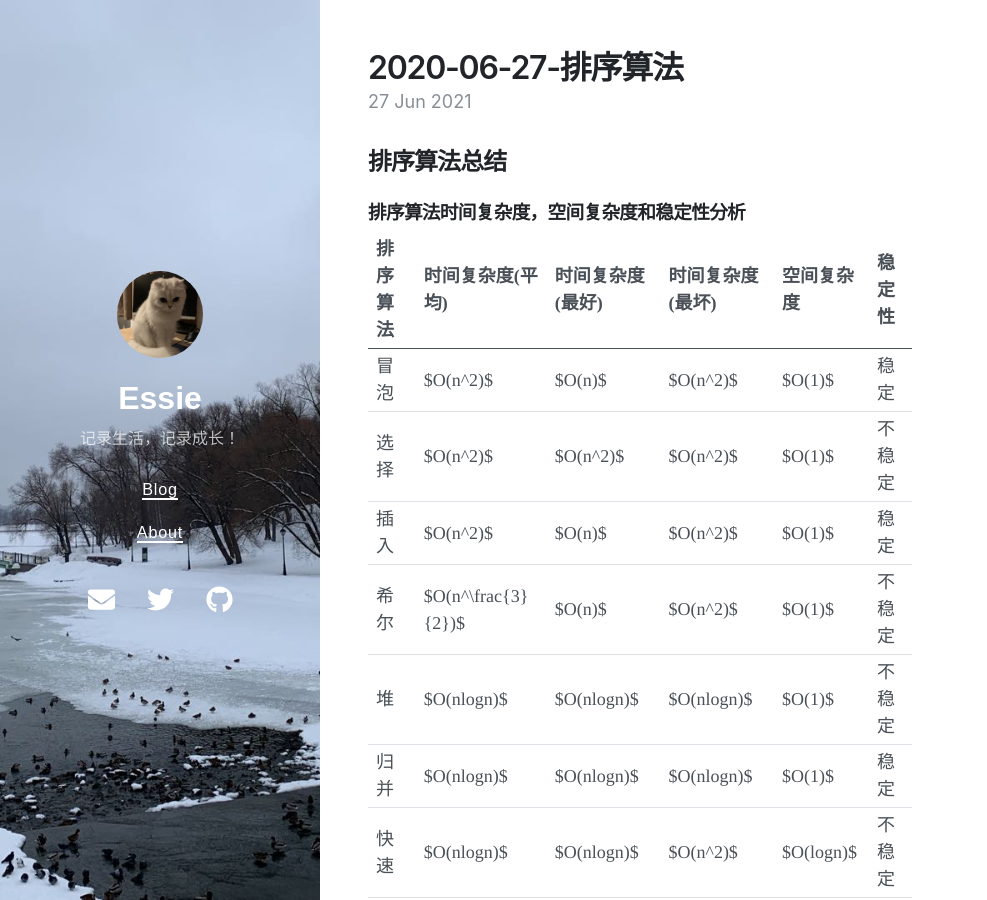
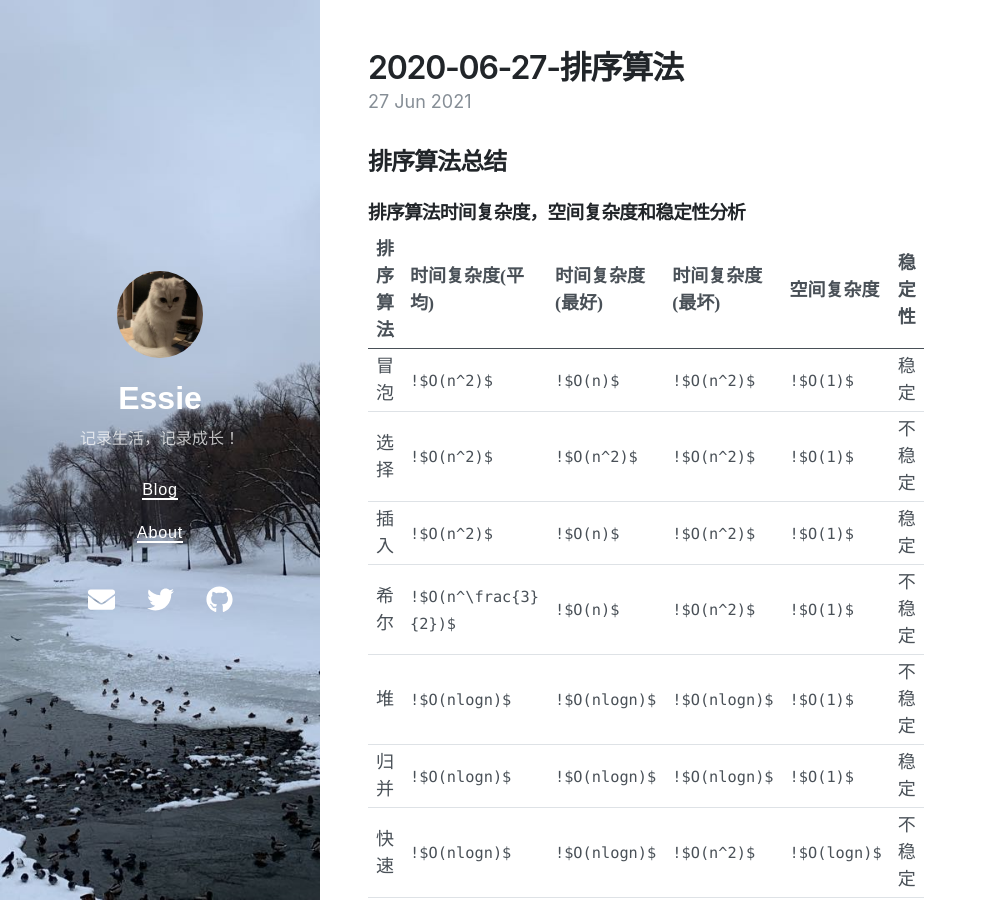
Before and after one commit to XZJ66/XZJ66.GitHub.io, a Jekyll site: the page built from _posts/2021-06-27-排序算法.md, in a window 1280 px wide and 900 px high. Shown: the whole window, without its empty margins (0-987 px from the left). Built offline with Jekyll 4.4.1, drawn with Linux system fonts in a browser that asks for light colours; nearby versions of some CDN libraries; our own code applies the rules of GitHub Pages for plain Markdown files.

```diff
--- a/_posts/2021-06-27-排序算法.md
+++ b/_posts/2021-06-27-排序算法.md
@@ -10,13 +10,13 @@ grammar_cjkRuby: true
 
 | 排序算法 | 时间复杂度(平均)   | 时间复杂度(最好) | 时间复杂度(最坏) | 空间复杂度 | 稳定性 |
 | -------- | ------------------ | ---------------- | ---------------- | ---------- | ------------ |
-| 冒泡     | $O(n^2)$           | $O(n)$           | $O(n^2)$         | $O(1)$     | 稳定   |
-| 选择     | $O(n^2)$           | $O(n^2)$         | $O(n^2)$         | $O(1)$     | 不稳定 |
-| 插入     | $O(n^2)$           | $O(n)$           | $O(n^2)$         | $O(1)$     | 稳定   |
-| 希尔     | $O(n^\frac{3}{2})$ | $O(n)$           | $O(n^2)$         | $O(1)$     | 不稳定 |
-| 堆       | $O(nlogn)$         | $O(nlogn)$       | $O(nlogn)$       | $O(1)$     | 不稳定 |
-| 归并     | $O(nlogn)$         | $O(nlogn)$       | $O(nlogn)$       | $O(1)$     | 稳定   |
-| 快速     | $O(nlogn)$         | $O(nlogn)$       | $O(n^2)$         | $O(logn)$  | 不稳定 |
+| 冒泡     | `!$O(n^2)$`      | `!$O(n)$ `          | `!$O(n^2)$`         | `!$O(1)$`     | 稳定   |
+| 选择     | `!$O(n^2)$`      | `!$O(n^2)$`         | `!$O(n^2)$`         | `!$O(1)$`     | 不稳定 |
+| 插入     | `!$O(n^2)$`           | `!$O(n)$`           | `!$O(n^2)$`         | `!$O(1)$`     | 稳定   |
+| 希尔     | `!$O(n^\frac{3}{2})$` | `!$O(n)$`           | `!$O(n^2)$`         | `!$O(1)$`     | 不稳定 |
+| 堆       | `!$O(nlogn)$`         | `!$O(nlogn)$`       |`!$O(nlogn)$`       | `!$O(1)$`     | 不稳定 |
+| 归并     | `!$O(nlogn)$`         | `!$O(nlogn)$`       | `!$O(nlogn)$`       | `!$O(1)$`     | 稳定   |
+| 快速     | `!$O(nlogn)$`         | `!$O(nlogn)$`       | `!$O(n^2)$`         | `!$O(logn)$`  | 不稳定 |
 
 ### 1. 冒泡排序(Bubble Sort)
 
```
